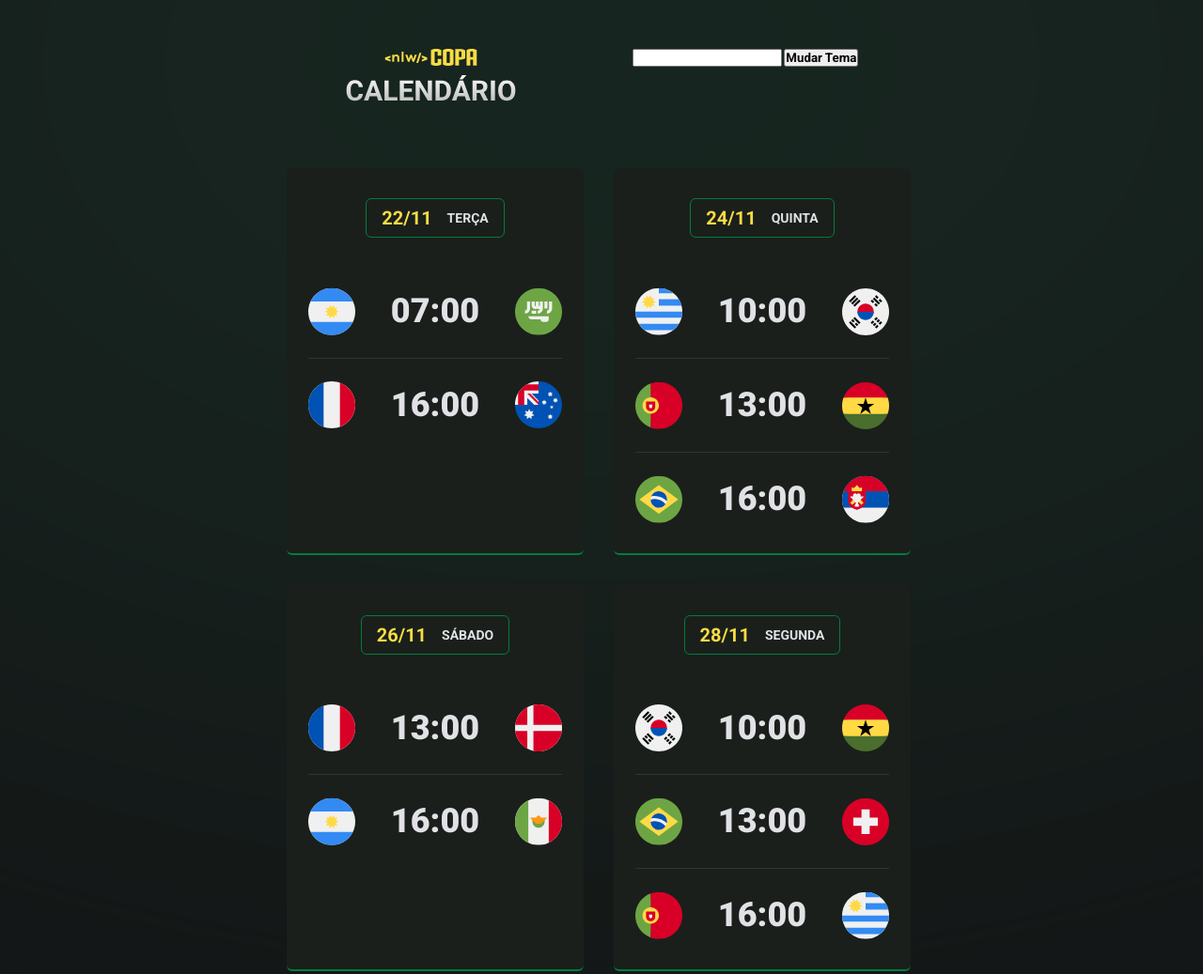
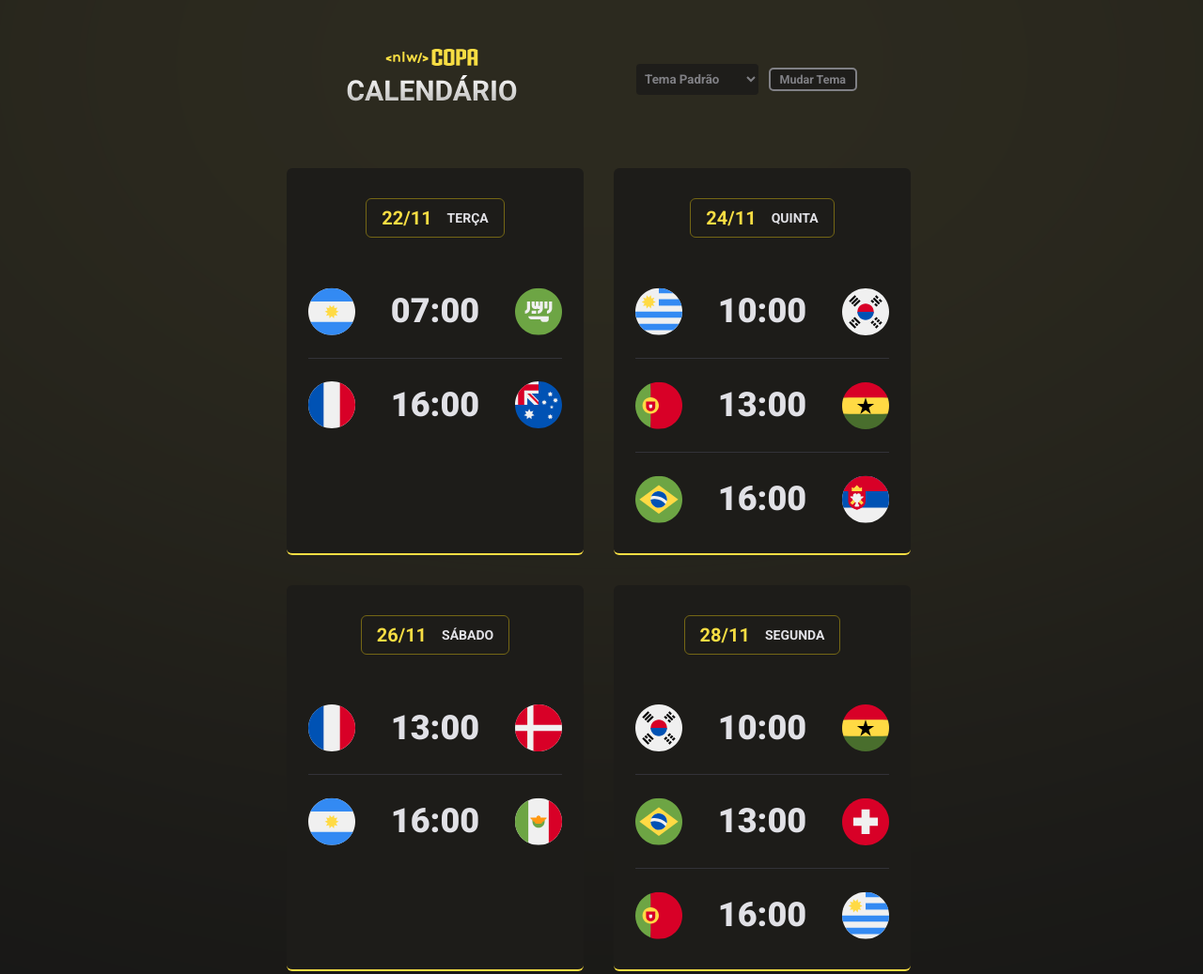
Before and after one commit to cristian-sbardelotto/NLW-World-Cup-10, a website: page src/index.html in a window 1280 px wide. Shown: the top 1037 px of the page at 94% size. Drawn offline with Linux system fonts and the light colour scheme.

Commit message:
feat(change theme menu): added the style to input and button, no interaction

```diff
--- a/src/index.html
+++ b/src/index.html
@@ -12,18 +12,17 @@
   <link href="https://fonts.googleapis.com/css2?family=Roboto:wght@700;900&display=swap" rel="stylesheet">
 </head>
 
-<body class="green">
+<body class="yellow">
   <div id="app">
     <header>
       <img src="./assets/logo.svg" alt="Logo da NLW" />
 
       <div class="change-theme">
-        <input type="text" id="change-theme__input" class="change-theme__input" list="themes">
-        <datalist id="themes">
-          <option>Tema Padrão</option>
-          <option>Tema Verde</option>
-          <option>Tema Azul</option>
-        </datalist>
+        <select id="change-theme__select" class="change-theme__select">
+          <option class="theme-options">Tema Padrão</option>
+          <option class="theme-options">Tema Verde</option>
+          <option class="theme-options">Tema Azul</option>
+        </select>
         <button class="change-theme__button" id="change-theme__button">Mudar Tema</button>
       </div>
 
--- a/src/main.js
+++ b/src/main.js
@@ -27,7 +27,7 @@ document.querySelector('.cards').innerHTML =
     'terça',
     createGame('argentina', '07:00', 'saudiarabia') +
       createGame('france', '16:00', 'australia')
-  ) +
+   ) +
   createCard(
     '24/11',
     'quinta',
--- a/src/style.css
+++ b/src/style.css
@@ -9,6 +9,9 @@
   --card-title-border-color: #746615;
   --card-bg-color: #1d1c19;
   --bg: url(./assets/bg-yellow.svg);
+
+  --button-bg: hsl(45, 7%, 11%);
+  --button-font-color: hsl(240, 2%, 51%);
 
   font-size: 62.5%;
 }
@@ -48,9 +51,61 @@ body * {
 header {
   display: flex;
   justify-content: space-around;
+  align-items: center;
 
   text-align: center;
   margin-bottom: 6.3rem;
+}
+
+.change-theme {
+  display: flex;
+  justify-content: space-between;
+  align-items: center;
+
+  width: 23.5rem;
+}
+
+.change-theme__select {
+  padding: 0.8rem 0.5rem 0.8rem 0.5rem;
+  width: 13rem;
+
+  background: var(--button-bg);
+  border: none;
+  border-radius: 0.4rem;
+
+  color: var(--button-font-color);
+}
+
+.change-theme__select:focus {
+  background-color: hsl(30, 3%, 14%);
+  outline: none;
+}
+
+.theme-options {
+  color: var(--button-font-color);
+}
+
+.change-theme__button {
+  padding: 0 1rem;
+  height: 2.5rem;
+
+  font-size: 1.25rem;
+
+  border: 2.25px solid var(--button-font-color);
+  border-radius: 0.5rem;
+
+  background: var(--button-bg);
+  color: var(--button-font-color);
+
+  transition: 0.2s all ease;
+}
+
+.change-theme__button:hover {
+  cursor: pointer;
+
+  border-color: hsl(0, 1%, 26%);
+  background-color: rgb(34, 34, 34);
+  box-shadow: #000 0 0 2rem 0;
 }
 
 .cards {
@@ -66,7 +121,7 @@ header {
 
   background: var(--card-bg-color);
   border-bottom: 2px solid var(--card-color-primary);
-  border-radius: .6rem;
+  border-radius: 0.6rem;
 }
 
 .card h2 {
@@ -75,9 +130,9 @@ header {
   justify-content: center;
   align-items: center;
 
-  padding: .8rem 1.6rem;
+  padding: 0.8rem 1.6rem;
   border: 1px solid var(--card-title-border-color);
-  border-radius: .6rem;
+  border-radius: 0.6rem;
 
   width: fit-content;
   margin-inline: auto;
```
